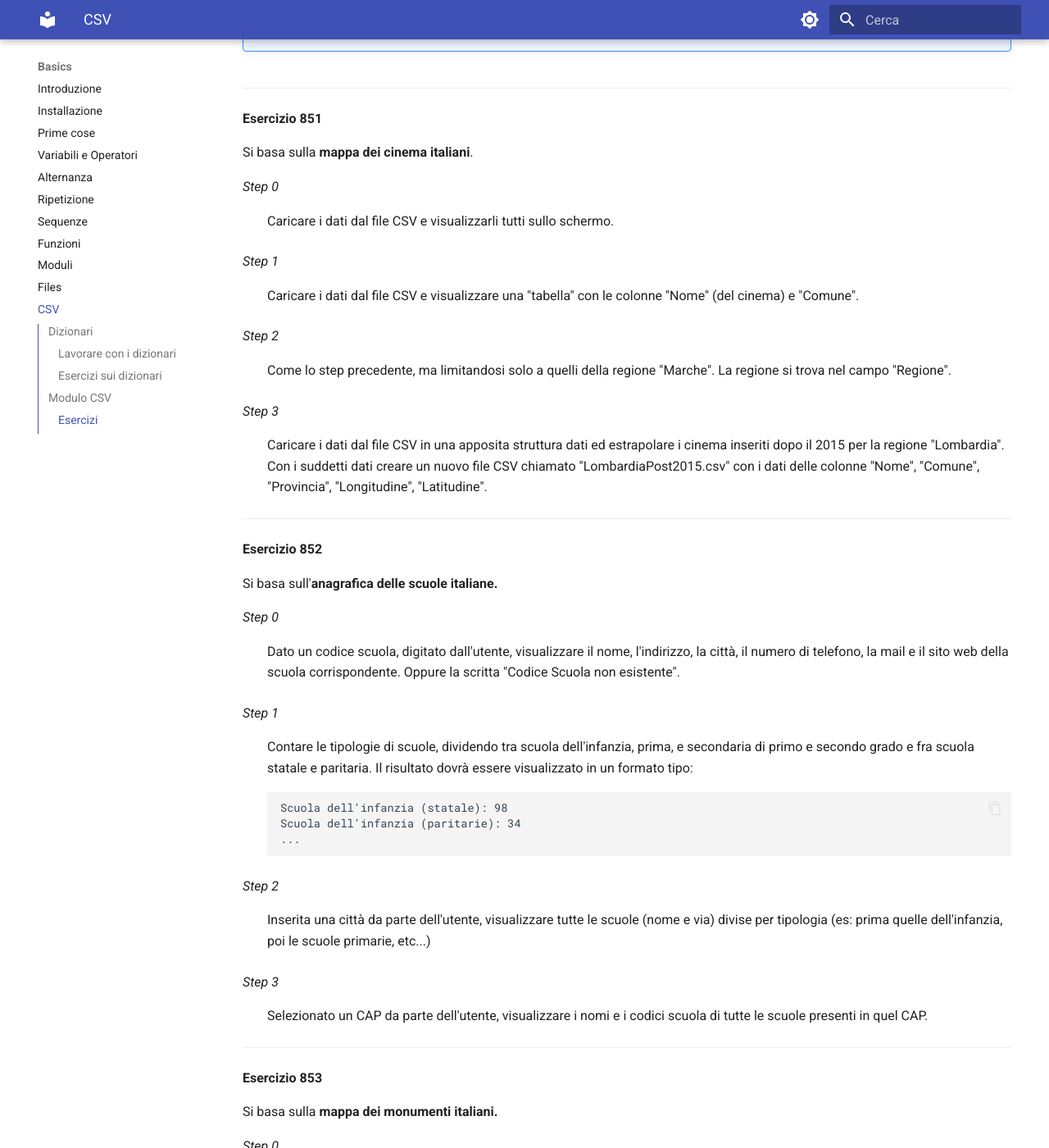
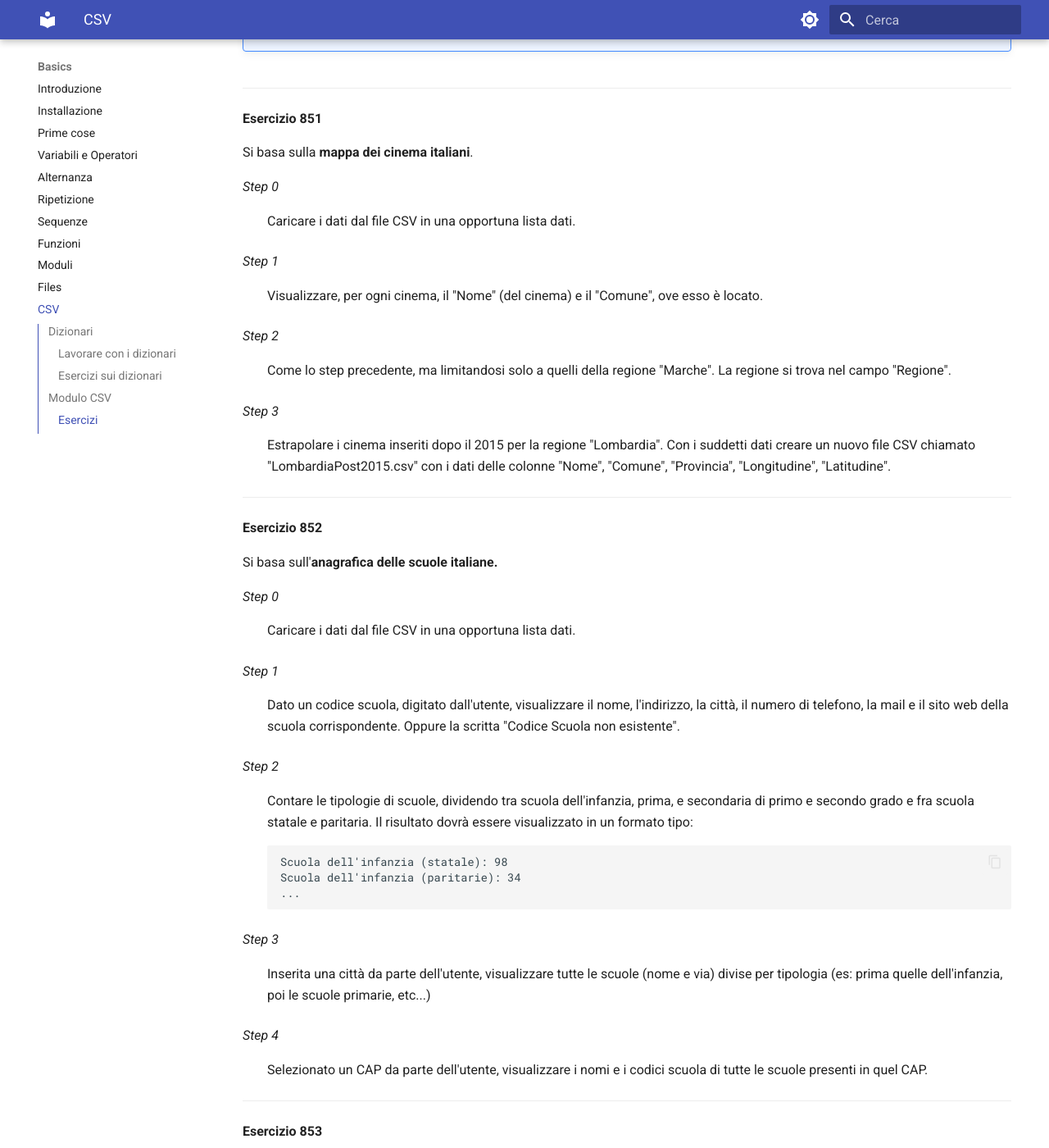
Before and after one commit to adjamhub/pyhandouts, an MkDocs documentation site: the page built from docs/basics/108_csv.md, in a window 1280 px wide and 1400 px high, scrolled down 13068 px. Shown: the whole window at 82% size. Built offline with MkDocs 1.6.1 and Material for MkDocs 9.7.7, drawn with Linux system fonts in a browser that asks for light colours; emoji names are drawn with the system emoji font; some of the changed text lies outside the part shown.

Commit message:
sistema esercizi CSV

```diff
--- a/docs/basics/108_csv.md
+++ b/docs/basics/108_csv.md
@@ -598,18 +598,18 @@
 
 Si basa sulla **mappa dei cinema italiani**.
 
+
 *Step 0*
-:   Caricare i dati dal file CSV e visualizzarli tutti sullo schermo.
+:   Caricare i dati dal file CSV in una opportuna lista dati.
 
 *Step 1*
-:   Caricare i dati dal file CSV e visualizzare una "tabella" con le colonne "Nome" (del cinema) e "Comune".
+:   Visualizzare, per ogni cinema, il "Nome" (del cinema) e il "Comune", ove esso è locato.
 
 *Step 2*
 :   Come lo step precedente, ma limitandosi solo a quelli della regione "Marche". La regione si trova nel campo "Regione".
 
 *Step 3*
-:   Caricare i dati dal file CSV in una apposita struttura dati ed estrapolare i cinema inseriti dopo il 2015 per la regione "Lombardia".
-Con i suddetti dati creare un nuovo file CSV chiamato "LombardiaPost2015.csv" con i dati delle colonne "Nome", "Comune", "Provincia", "Longitudine", "Latitudine".
+:   Estrapolare i cinema inseriti dopo il 2015 per la regione "Lombardia". Con i suddetti dati creare un nuovo file CSV chiamato "LombardiaPost2015.csv" con i dati delle colonne "Nome", "Comune", "Provincia", "Longitudine", "Latitudine".
 
 ----------------------------------------------------------------------------------------------
 
@@ -617,11 +617,15 @@
 
 Si basa sull'**anagrafica delle scuole italiane.**
 
+
 *Step 0*
+:   Caricare i dati dal file CSV in una opportuna lista dati.
+
+*Step 1*
 :   Dato un codice scuola, digitato dall'utente, visualizzare il nome, l'indirizzo, la città, il numero di telefono,
 la mail e il sito web della scuola corrispondente. Oppure la scritta "Codice Scuola non esistente".
 
-*Step 1*
+*Step 2*
 :   Contare le tipologie di scuole, dividendo tra scuola dell'infanzia, prima, e secondaria di primo e secondo grado e fra scuola statale e paritaria.
 Il risultato dovrà essere visualizzato in un formato tipo:
 
@@ -629,11 +633,11 @@
         Scuola dell'infanzia (paritarie): 34
         ...
 
-*Step 2*
+*Step 3*
 :   Inserita una città da parte dell'utente, visualizzare tutte le scuole (nome e via) divise per tipologia
 (es: prima quelle dell'infanzia, poi le scuole primarie, etc...)
 
-*Step 3*
+*Step 4*
 :   Selezionato un CAP da parte dell'utente, visualizzare i nomi e i codici scuola di tutte le scuole presenti in quel CAP.
 
 
@@ -643,7 +647,11 @@
 
 Si basa sulla **mappa dei monumenti italiani.**
 
+
 *Step 0*
+:   Caricare i dati dal file CSV in una opportuna lista dati.
+
+*Step 1*
 :   Creare una tupla con i nomi delle regioni italiane. Visualizzare i nomi delle regioni e permettere all'utente di selezionarne una.
 Visualizzare tutti i nomi dei monumenti di quella regione (tra virgolette) con accanto il nome della città in cui si trova (separata da virgola) e tra
 parentesi il "tipo" di monumento.
@@ -671,7 +679,12 @@
 
 
 **Esercizio 854**
+
 Si basa sulla **mappa delle strutture ricettive marchigiane.**
+
+
+*Step 0*
+:   Caricare i dati dal file CSV in una opportuna lista dati.
 
 *Step 1*
 :   Inserito dall'utente un numero S compreso fra 1 e 5, visualizzare tutte le strutture ricettive classificate come "Alberghi S stelle" dove S è
```
Also changed, not shown: other parts of docs/basics/108_csv.md (+4 -4 lines).
